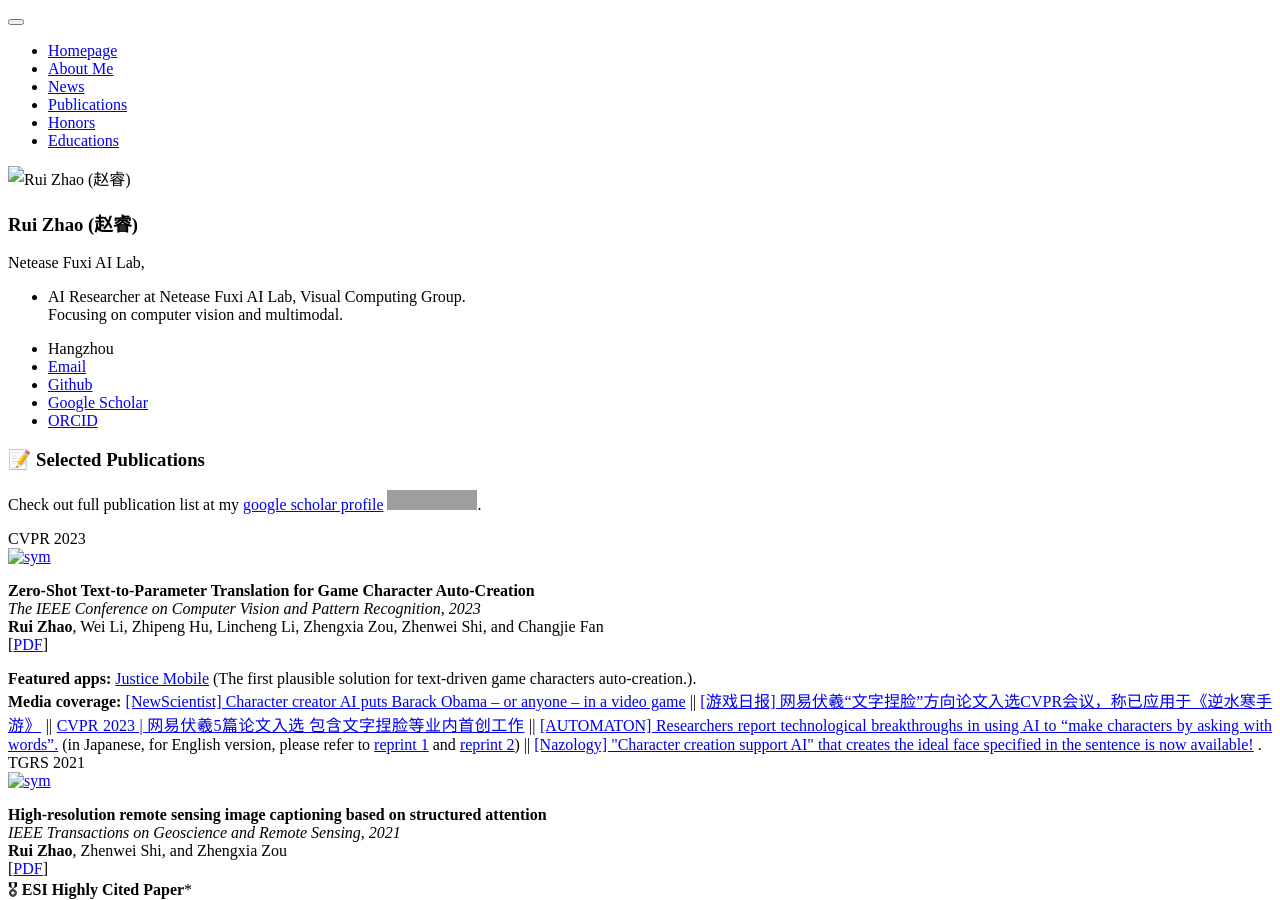
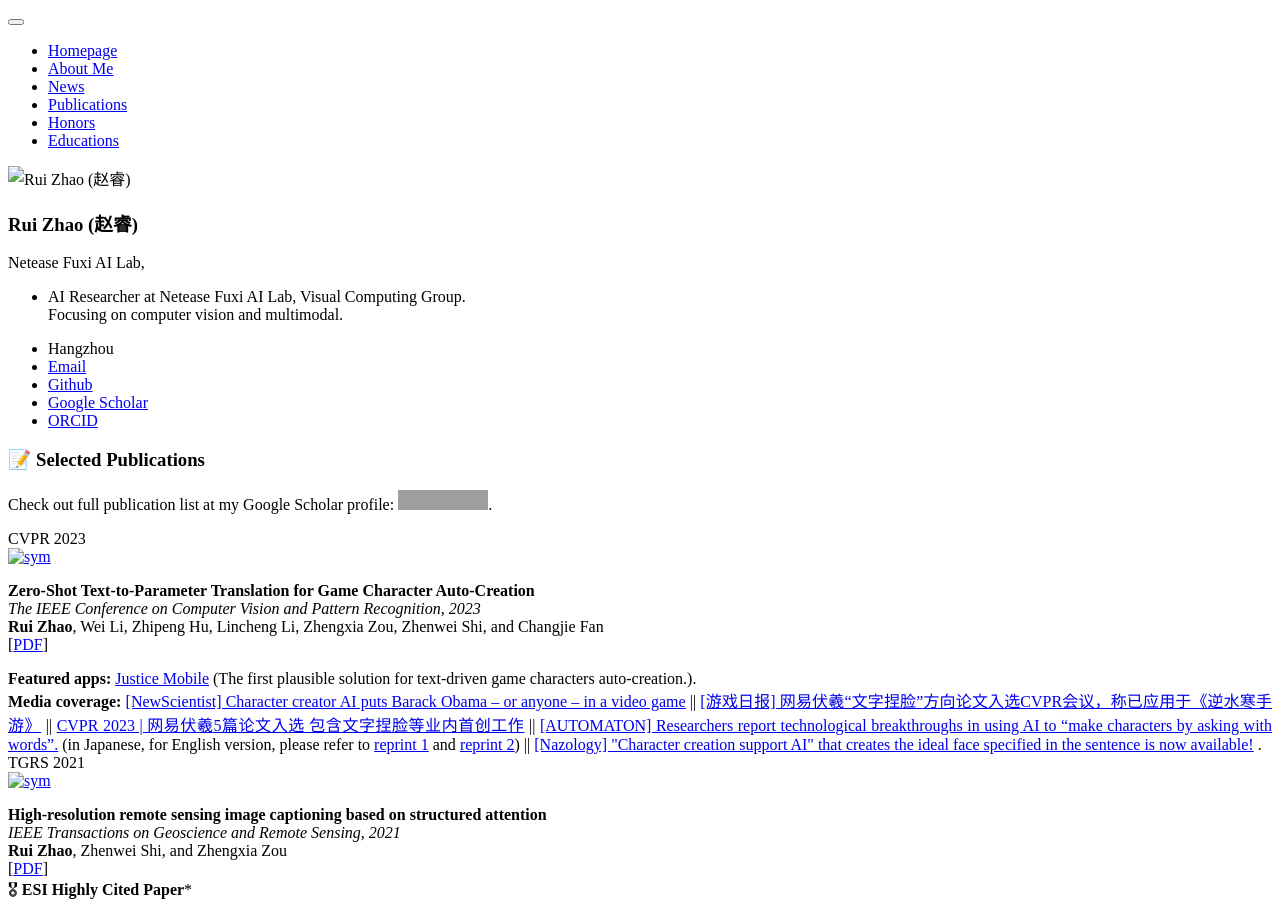
Before and after one commit to ruizhaocv/ruizhaocv.github.io, a Jekyll site: the page built from _pages/includes/pub.md, in a window 1280 px wide and 900 px high. Built offline with Jekyll 4.4.1, drawn with Linux system fonts in a browser that asks for light colours; our own code applies the rules of GitHub Pages for plain Markdown files; part of the change alters nothing that is shown; grey boxes are pictures that could not be loaded.

```diff
--- a/_pages/includes/pub.md
+++ b/_pages/includes/pub.md
@@ -7,7 +7,7 @@
 
 # 📝 Selected Publications
 
-Check out full publication list at my [google scholar profile](https://scholar.google.com.hk/citations?user=wYs7vogAAAAJ)
+Check out full publication list at my Google Scholar profile:
 <a href='https://scholar.google.com/citations?user=wYs7vogAAAAJ'><img src="https://img.shields.io/endpoint?url={{ url | url_encode }}&logo=Google%20Scholar&labelColor=f6f6f6&color=9cf&style=flat&label=citations"></a>.
 
 <div class='paper-box'><div class='paper-box-image'><div><div class="badge">CVPR 2023</div><a href="images/T2P_teaser.png"><img src='images/T2P_teaser.png' alt="sym" width="100%"></a></div></div>
```
